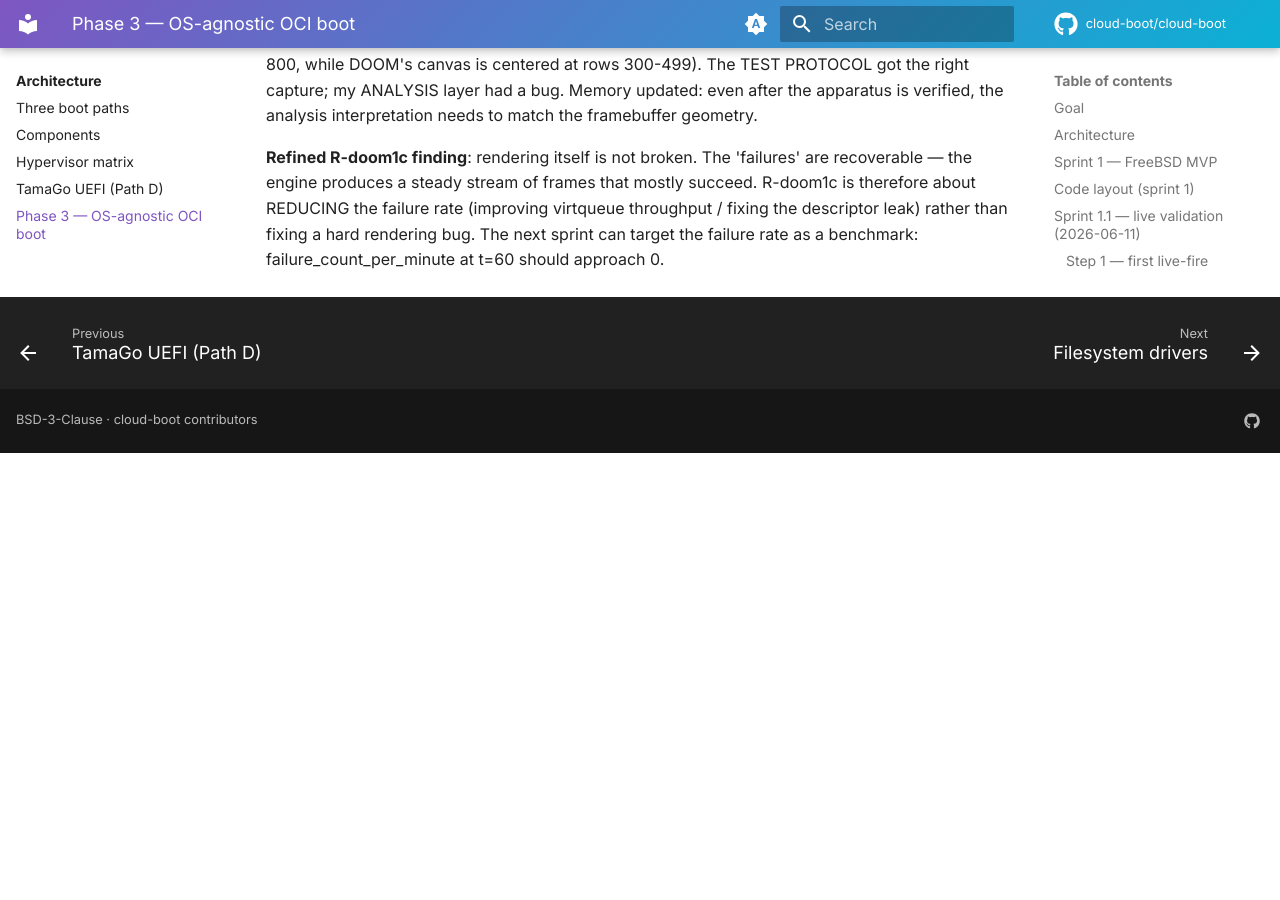
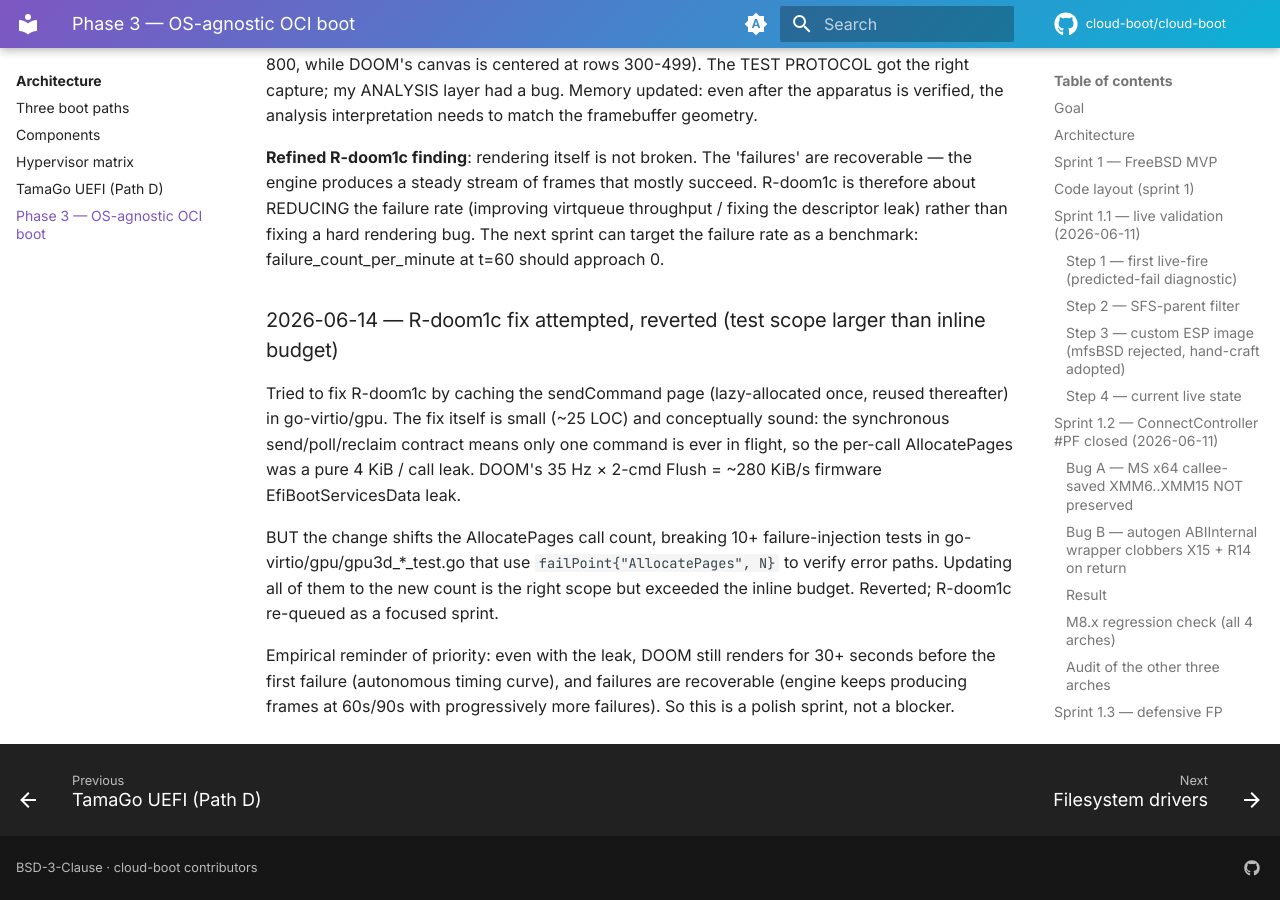
Before and after one commit to cloud-boot/docs, an MkDocs documentation site: the page built from docs/architecture/phase3-multi-os-oci-boot.md, in a window 1280 px wide and 900 px high, scrolled down 34939 px. Built offline with MkDocs 1.6.1 and Material for MkDocs 9.7.7, drawn with Linux system fonts in a browser that asks for light colours; the version menu is left out; before the commit the page ends 35392 px from its top, so only the background shows below that.

Commit message:
phase3 doc: R-doom1c fix attempted + reverted (10+ test updates exceed inline budget)
The cache-and-reuse approach for go-virtio/gpu's sendCommand page is
sound (~25 LOC, eliminates 280 KiB/s firmware memory leak under DOOM's
load). But it shifts the AllocatePages call count, breaking 10+
failure-injection tests in gpu3d_*_test.go. Reverted; queued as a
focused sprint.

Reminder: DOOM rendering verified empirically as 30+ seconds clean +
recoverable failures thereafter — this is a polish sprint, not a
blocker.

Co-Authored-By: Claude Opus 4.8 <noreply@anthropic.com>

```diff
--- a/docs/architecture/phase3-multi-os-oci-boot.md
+++ b/docs/architecture/phase3-multi-os-oci-boot.md
@@ -1338,3 +1338,11 @@ The DOOM canvas region has different content at each timepoint (different non-bl
 My earlier post-retract analysis was wrong because I sampled the wrong region (first 156 rows of 800, while DOOM's canvas is centered at rows 300-499). The TEST PROTOCOL got the right capture; my ANALYSIS layer had a bug. Memory updated: even after the apparatus is verified, the analysis interpretation needs to match the framebuffer geometry.
 
 **Refined R-doom1c finding**: rendering itself is not broken. The 'failures' are recoverable — the engine produces a steady stream of frames that mostly succeed. R-doom1c is therefore about REDUCING the failure rate (improving virtqueue throughput / fixing the descriptor leak) rather than fixing a hard rendering bug. The next sprint can target the failure rate as a benchmark: failure_count_per_minute at t=60 should approach 0.
+
+### 2026-06-14 — R-doom1c fix attempted, reverted (test scope larger than inline budget)
+
+Tried to fix R-doom1c by caching the sendCommand page (lazy-allocated once, reused thereafter) in go-virtio/gpu. The fix itself is small (~25 LOC) and conceptually sound: the synchronous send/poll/reclaim contract means only one command is ever in flight, so the per-call AllocatePages was a pure 4 KiB / call leak. DOOM's 35 Hz × 2-cmd Flush = ~280 KiB/s firmware EfiBootServicesData leak.
+
+BUT the change shifts the AllocatePages call count, breaking 10+ failure-injection tests in go-virtio/gpu/gpu3d_*_test.go that use `failPoint{"AllocatePages", N}` to verify error paths. Updating all of them to the new count is the right scope but exceeded the inline budget. Reverted; R-doom1c re-queued as a focused sprint.
+
+Empirical reminder of priority: even with the leak, DOOM still renders for 30+ seconds before the first failure (autonomous timing curve), and failures are recoverable (engine keeps producing frames at 60s/90s with progressively more failures). So this is a polish sprint, not a blocker.
```
